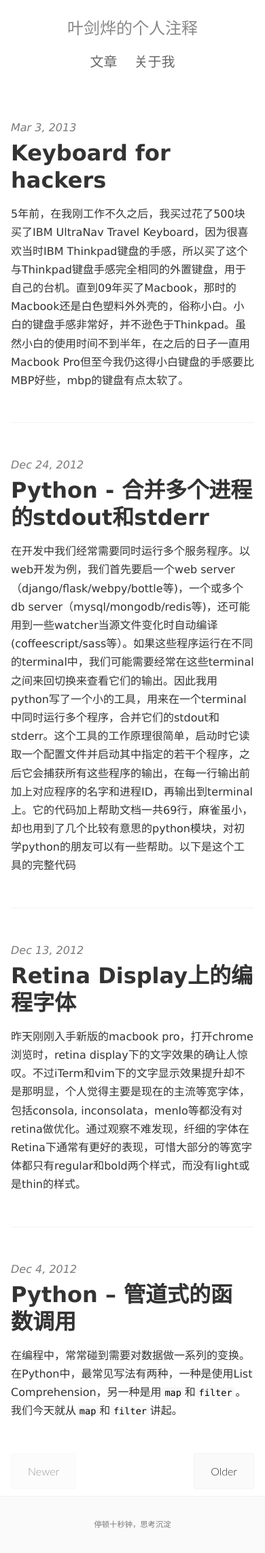
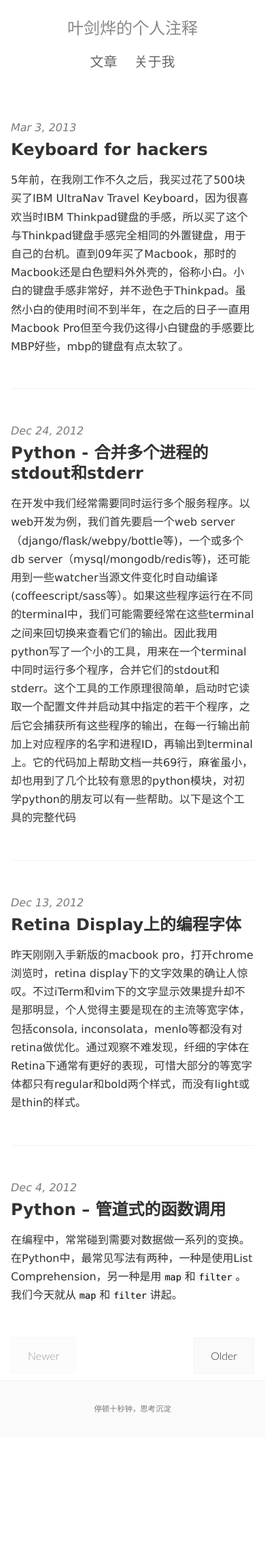
Before and after one commit to yejianye/yejianye.github.io, a Jekyll site: the page built from index.html, in a window 390 px wide. Shown: the whole page at 68% size. Built offline with Jekyll 4.4.1, drawn with Linux system fonts in a browser that asks for light colours; some web fonts are replaced; Markdown is read by kramdown in place of the engine named in the settings; the list of posts is cut into pages by our own code; after the commit the page ends 2114 px from its top, so only the background shows below that.

Commit message:
better font size for mobile screen

```diff
--- a/_sass/_media-queries.scss
+++ b/_sass/_media-queries.scss
@@ -1,3 +1,10 @@
+@media screen and (max-width: $viewport-small) {
+  h1,
+  .h1 {
+    font-size: 1.5rem;
+  }
+}
+
 @media screen and (min-width: $viewport-small) {
   html {
     font-size: 16px;
@@ -5,7 +12,7 @@
 
   h1,
   .h1 {
-    font-size: $h1;
+    font-size: 2rem;
   }
 
   .site-header {
```
